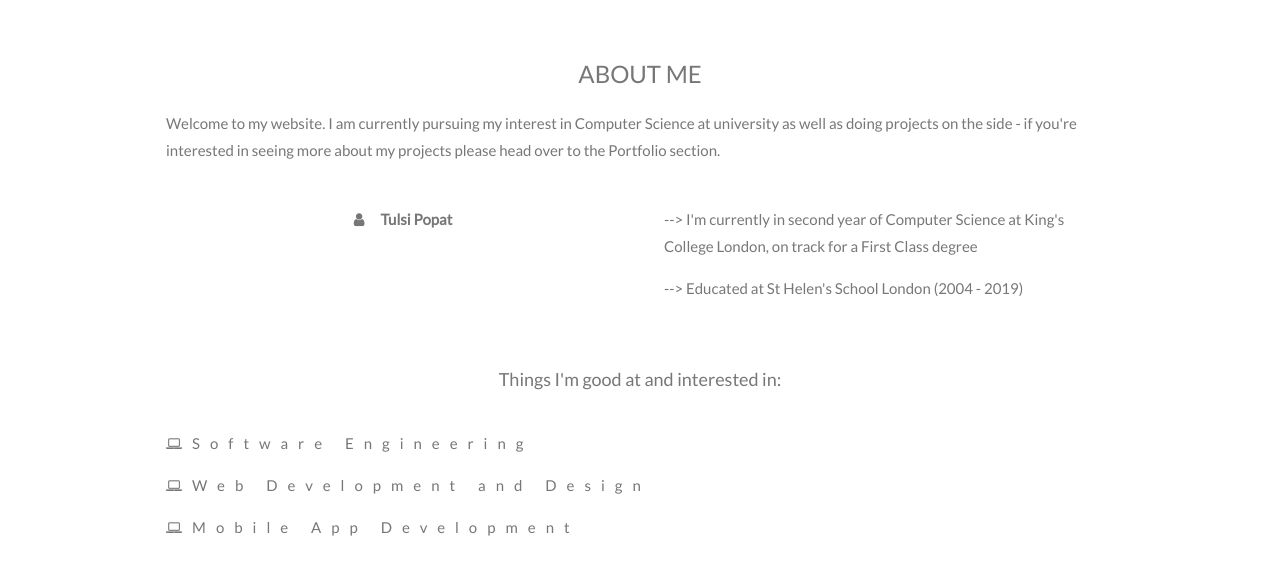
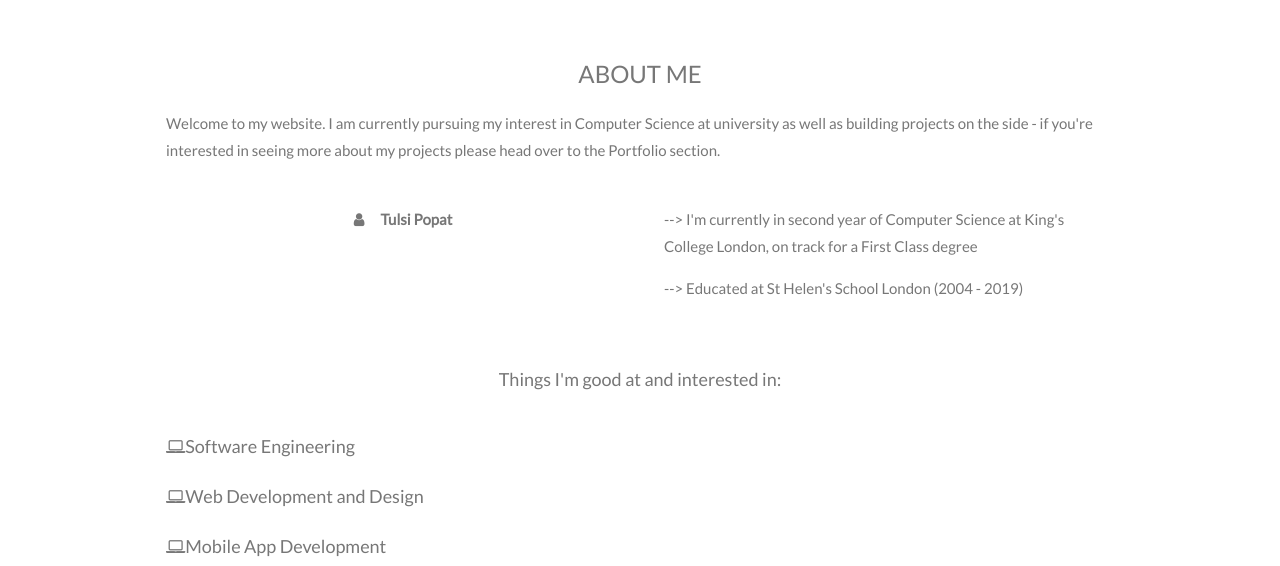
Before and after one commit to TulsiPopat/tulsipopat.github.io, a website: page index.html in a window 1280 px wide. Shown: the part 422-988 px from the top of the page. Drawn offline with nearby package versions, Linux system fonts and the light colour scheme.

Commit message:
edit wording and spacing

```diff
--- a/index.html
+++ b/index.html
@@ -106,7 +106,7 @@ body, html {
 <div class="w3-content w3-container w3-padding-64" id="about">
   <h3 class="w3-center">ABOUT ME</h3>
   <p class="w3-center"><em></em></p>
-  <p>Welcome to my website. I am currently pursuing my interest in Computer Science at university as well as doing projects on the side - if you're interested in seeing more about my projects please head over to the Portfolio section.</p>
+  <p>Welcome to my website. I am currently pursuing my interest in Computer Science at university as well as building projects on the side - if you're interested in seeing more about my projects please head over to the Portfolio section.</p>
   <div class="w3-row">
     <div class="w3-col m6 w3-center w3-padding-large">
       <p><b><i class="fa fa-user w3-margin-right"></i>Tulsi Popat</b></p><br>
@@ -119,9 +119,9 @@ body, html {
     </div>
   </div>
   <p class="w3-large w3-center w3-padding-16">Things I'm good at and interested in:</p>
-  <p class="w3-wide"><i class="fa fa-laptop"></i>Software Engineering</p>
-  <p class="w3-wide"><i class="fa fa-laptop"></i>Web Development and Design</p>
-  <p class="w3-wide"><i class="fa fa-laptop"></i>Mobile App Development</p>
+  <p class="w3-large"><i class="fa fa-laptop"></i>Software Engineering</p>
+  <p class="w3-large"><i class="fa fa-laptop"></i>Web Development and Design</p>
+  <p class="w3-large"><i class="fa fa-laptop"></i>Mobile App Development</p>
 </div>
 
 <div class="w3-row w3-center w3-dark-grey w3-padding-16">
```
